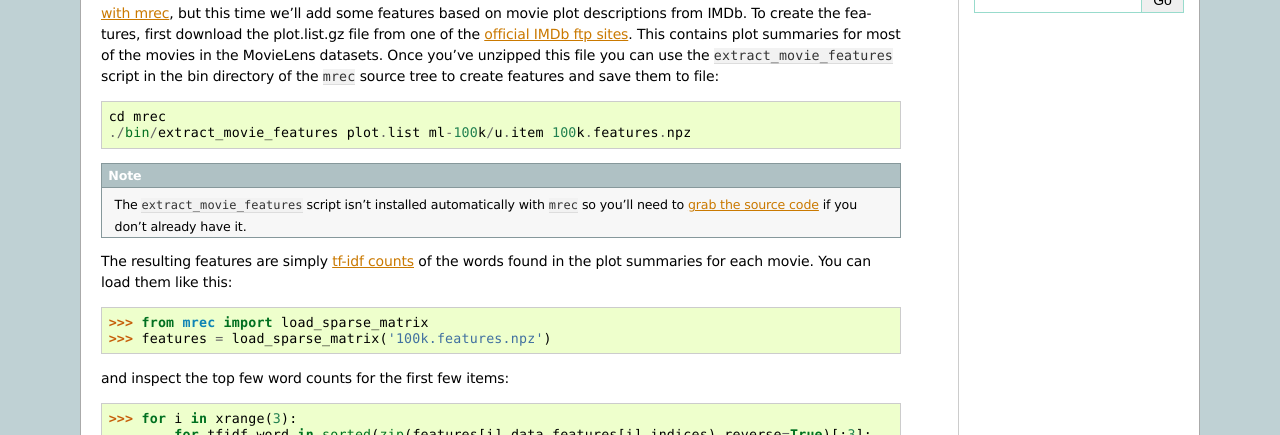
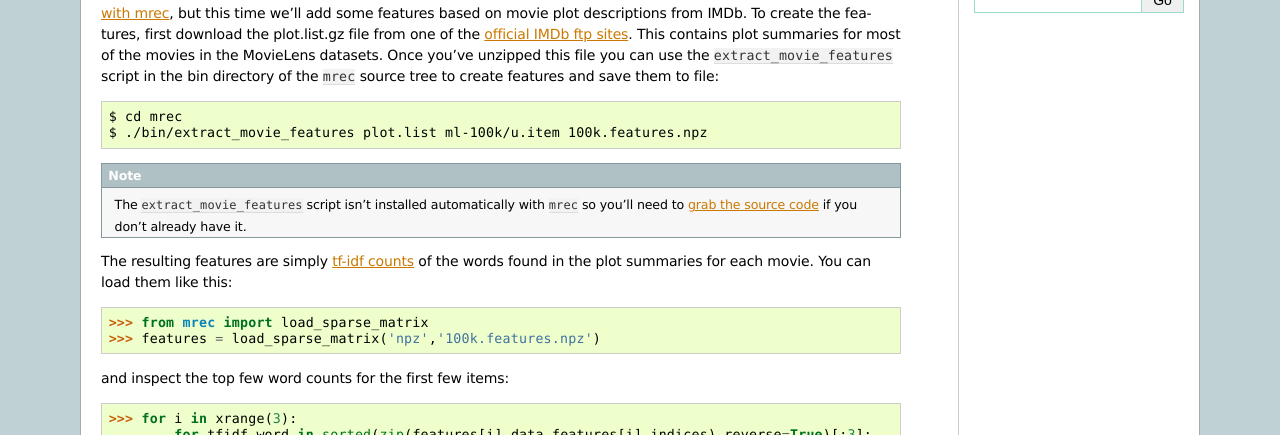
Before and after one commit to Mendeley/mrec, a Sphinx documentation site: the page built from doc/hybrid.rst, in a window 1280 px wide. Shown: the part 330-765 px from the top of the page. Built offline with Sphinx 7.4.7, drawn with Linux system fonts in a browser that asks for light colours; formulas are drawn with MathJax 3; the version number is read from the project's files by our own code.

Commit message:
tweaks to docs

```diff
--- a/doc/hybrid.rst
+++ b/doc/hybrid.rst
@@ -23,8 +23,8 @@ from IMDb. To create the features, first download the plot.list.gz file from one
 in the MovieLens datasets. Once you've unzipped this file you can use the ``extract_movie_features``
 script in the bin directory of the ``mrec`` source tree to create features and save them to file::
 
-    cd mrec
-    ./bin/extract_movie_features plot.list ml-100k/u.item 100k.features.npz
+    $ cd mrec
+    $ ./bin/extract_movie_features plot.list ml-100k/u.item 100k.features.npz
 
 .. note::
 
@@ -35,7 +35,7 @@ script in the bin directory of the ``mrec`` source tree to create features and s
 The resulting features are simply `tf-idf counts <http://en.wikipedia.org/wiki/Tf%E2%80%93idf>`_ of the words found in the plot summaries for each movie. You can load them like this::
 
     >>> from mrec import load_sparse_matrix
-    >>> features = load_sparse_matrix('100k.features.npz')
+    >>> features = load_sparse_matrix('npz','100k.features.npz')
 
 and inspect the top few word counts for the first few items::
 
--- a/doc/training.rst
+++ b/doc/training.rst
@@ -31,7 +31,7 @@ Here are the basic options for ``mrec_train``::
 - `knn` learns a traditional k-nearest neighbours item similarity model
 - `slim` specifies a SLIM model which learns item similarities by solving a regression problem
 - `wrmf` fits a confidence-weighted matrix factorization model
-- `warp` trains a model that optimizes a ranking loss
+- `warp` trains a model that optimizes a ranking loss, and can also learn from item features
 - `popularity` is a trivial baseline that will make the same recommendations for all users, but which can be useful for evaluation.
 
 The ``--train`` input file for training can hold the user-item matrix in a variety of formats.
```
